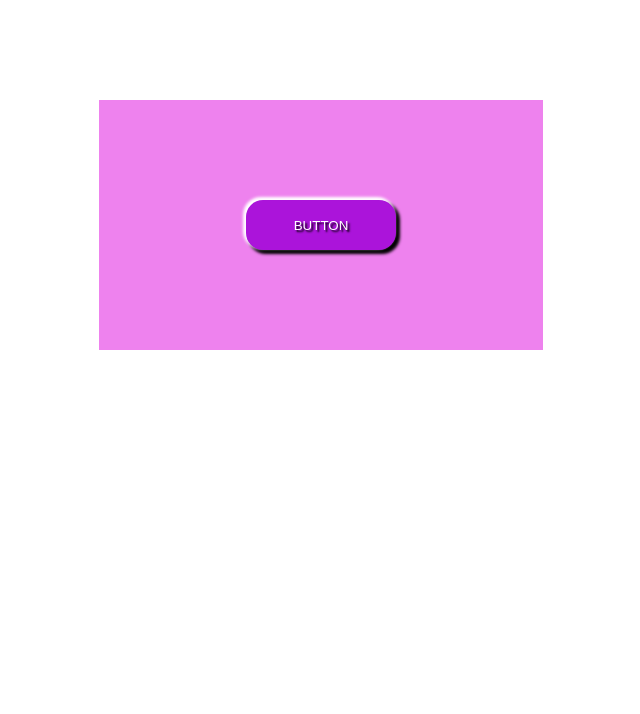
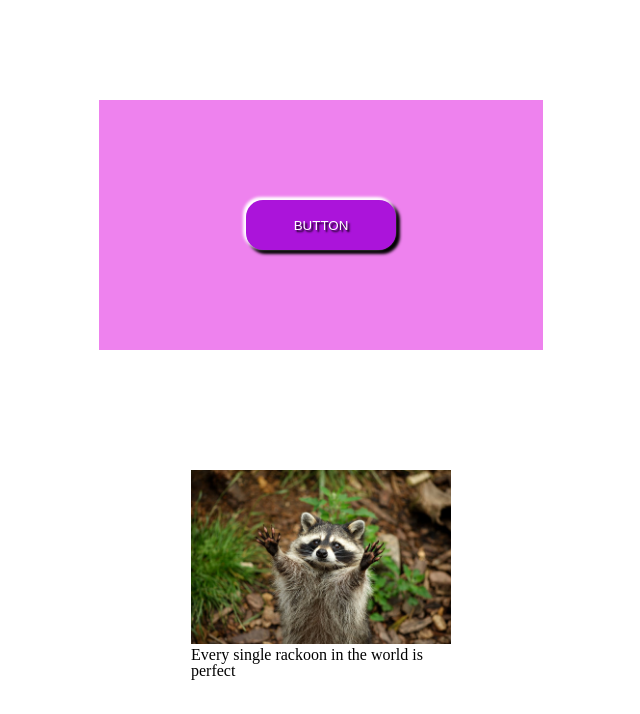
Before and after one commit to nikoloz-0/homework8, a plain HTML site: page index.html in a window 1280 px wide. Shown: the whole page, without its empty margins (319-959 px from the left). Drawn offline with Linux system fonts and the light colour scheme.

Commit message:
added RACKOON

```diff
--- a/css/style.css
+++ b/css/style.css
@@ -26,3 +26,30 @@ box-shadow: -2px -2px 3px 1px white, 3px 3px 3px 1px black;
     box-shadow: -2px -2px 3px 1px white inset, 3px 3px 3px 1px black inset;
 }
 /* davaleba 2  */
+.image_div{
+    display: block;
+    width: 300px;
+    height: 250px;
+    margin: auto;
+    padding: 20px 20px;
+    transition: all;
+    transition-duration: 1s;
+    transition-timing-function: linear;
+
+
+}
+.divImage{
+    width: 100%;
+    transition: all;
+    transition-duration: 1s;
+    transition-timing-function: linear;
+}
+.image_div:hover{
+    border-radius: 10px;
+    box-shadow: 2px 2px 3px cyan, -2px -2px 3px cyan;
+
+}
+.divImage:hover{
+    border-radius: 15px 15px 0 0 ;
+
+}
--- a/index.html
+++ b/index.html
@@ -19,7 +19,8 @@
 
 <!-- daavaleba 2  -->
 <div class="image_div">
-
+    <img src="Image/image1.jpg" alt="" class="divImage">
+    <p>Every single rackoon in the world is perfect </p>
 </div>
 
 
```
Also changed, not shown: Image/image1.jpg (added).
